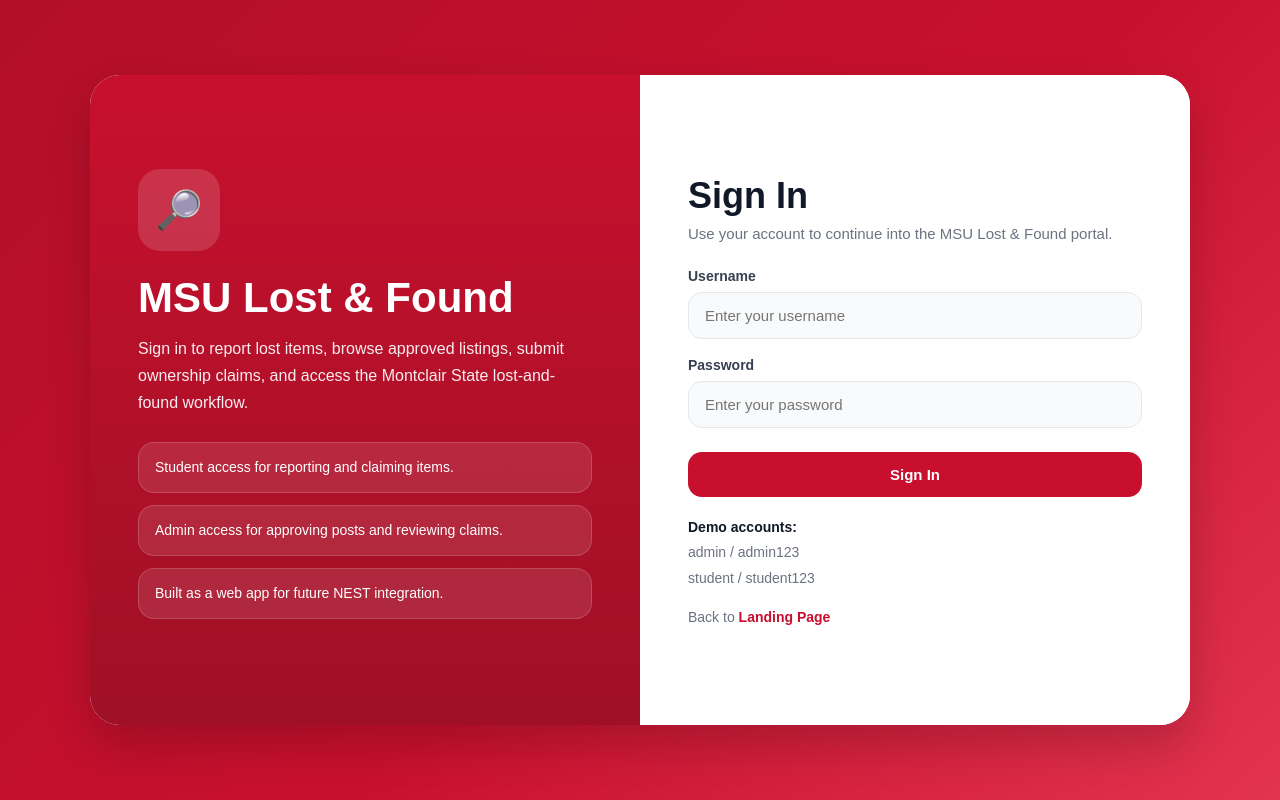
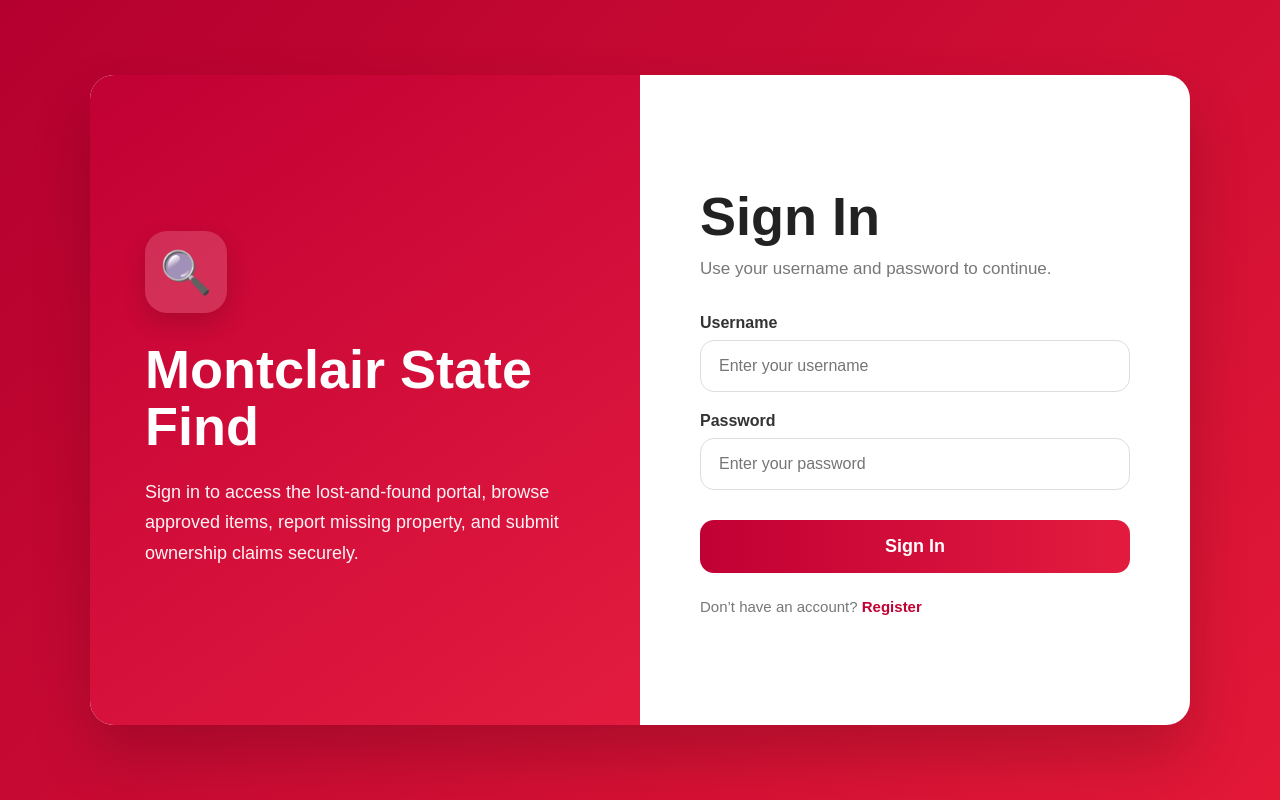
Before and after one commit to barralen1/Montclair-State-Find, a PHP site: page /login.php in a window 1280 px wide. Run offline with PHP 8.4, Linux system fonts and the light colour scheme.

Commit message:
Update login.php

```diff
--- a/Montclair State Find/login.php
+++ b/Montclair State Find/login.php
@@ -1,271 +1,274 @@
 <?php
 session_start();
+ini_set('display_errors', 1);
+error_reporting(E_ALL);
+
+include("db.php");
 
 $error_message = "";
 
 if ($_SERVER["REQUEST_METHOD"] == "POST") {
+
     $username = trim($_POST['username']);
     $password = trim($_POST['password']);
 
-    if ($username === "admin" && $password === "admin123") {
-        $_SESSION['role'] = "admin";
-        $_SESSION['username'] = "Admin";
+    $sql = "SELECT * FROM users WHERE username = ?";
+    $stmt = $conn->prepare($sql);
+
+    if (!$stmt) {
+        die("SQL Error: " . $conn->error);
+    }
+
+    $stmt->bind_param("s", $username);
+    $stmt->execute();
+    $result = $stmt->get_result();
+
+    if ($result->num_rows == 1) {
+
+        $user = $result->fetch_assoc();
+
+        if (password_verify($password, $user['password'])) {
+
+            $_SESSION['user_id']   = $user['id'];
+            $_SESSION['username']  = $user['username'];
+            $_SESSION['full_name'] = $user['full_name'];
+            $_SESSION['role']      = $user['role'];
+
+            if ($user['role'] === 'admin') {
                 header("Location: admin_index.php");
                 exit();
-    } elseif ($username === "student" && $password === "student123") {
-        $_SESSION['role'] = "student";
-        $_SESSION['username'] = "Linus Mundo";
+            } else {
                 header("Location: index.php");
                 exit();
+            }
+
         } else {
-        $error_message = "Invalid username or password.";
+            $error_message = "Incorrect password.";
         }
+
+    } else {
+        $error_message = "Username not found.";
+    }
+
+    $stmt->close();
 }
 ?>
 
 <!DOCTYPE html>
-<html>
+<html lang="en">
 <head>
-    <title>Login - MSU Lost & Found</title>
+<meta charset="UTF-8">
 <meta name="viewport" content="width=device-width, initial-scale=1.0">
+<title>Montclair State Find</title>
+
 <style>
-        * {
-            margin: 0;
-            padding: 0;
-            box-sizing: border-box;
+*{
+    margin:0;
+    padding:0;
+    box-sizing:border-box;
+    font-family:Arial, Helvetica, sans-serif;
 }
 
-        body {
-            font-family: Arial, sans-serif;
-            min-height: 100vh;
-            background: linear-gradient(135deg, #b30f29 0%, #c8102e 55%, #e2334f 100%);
-            display: flex;
-            align-items: center;
-            justify-content: center;
-            padding: 24px;
+body{
+    min-height:100vh;
+    background:linear-gradient(135deg,#b4002f,#e31837);
+    display:flex;
+    justify-content:center;
+    align-items:center;
+    padding:25px;
 }
 
-        .login-shell {
-            width: 100%;
-            max-width: 1100px;
-            min-height: 650px;
-            background: white;
-            border-radius: 30px;
-            overflow: hidden;
-            box-shadow: 0 20px 45px rgba(0,0,0,0.18);
-            display: grid;
-            grid-template-columns: 1fr 1fr;
+.wrapper{
+    width:1100px;
+    max-width:95%;
+    min-height:650px;
+    background:white;
+    border-radius:24px;
+    overflow:hidden;
+    display:grid;
+    grid-template-columns:1fr 1fr;
+    box-shadow:0 30px 60px rgba(0,0,0,0.18);
 }
 
-        .login-left {
-            background: linear-gradient(180deg, #c8102e 0%, #9f1026 100%);
-            color: white;
-            padding: 56px 48px;
-            display: flex;
-            flex-direction: column;
-            justify-content: center;
+.left{
+    background:linear-gradient(145deg,#c10034,#e31b3f);
+    color:white;
+    padding:70px 55px;
+    display:flex;
+    flex-direction:column;
+    justify-content:center;
 }
 
-        .logo-box {
-            width: 82px;
-            height: 82px;
-            border-radius: 22px;
-            background: rgba(255,255,255,0.14);
-            display: flex;
-            align-items: center;
-            justify-content: center;
-            font-size: 38px;
-            margin-bottom: 24px;
+.logo-box{
+    width:82px;
+    height:82px;
+    border-radius:22px;
+    background:rgba(255,255,255,0.16);
+    display:flex;
+    justify-content:center;
+    align-items:center;
+    font-size:42px;
+    box-shadow:0 10px 25px rgba(0,0,0,0.15);
+    margin-bottom:28px;
 }
 
-        .login-left h1 {
-            font-size: 42px;
-            line-height: 1.1;
-            margin-bottom: 14px;
+.left h1{
+    font-size:54px;
+    line-height:1.05;
+    margin-bottom:22px;
+    font-weight:800;
 }
 
-        .login-left p {
-            font-size: 16px;
-            line-height: 1.7;
-            color: rgba(255,255,255,0.92);
-            margin-bottom: 26px;
+.left p{
+    font-size:18px;
+    line-height:1.7;
+    opacity:0.95;
+    max-width:500px;
 }
 
-        .feature-box {
-            background: rgba(255,255,255,0.10);
-            border: 1px solid rgba(255,255,255,0.16);
-            border-radius: 16px;
-            padding: 14px 16px;
-            font-size: 14px;
-            line-height: 1.5;
-            margin-bottom: 12px;
+.right{
+    padding:70px 60px;
+    display:flex;
+    flex-direction:column;
+    justify-content:center;
 }
 
-        .login-right {
-            padding: 56px 48px;
-            display: flex;
-            flex-direction: column;
-            justify-content: center;
-            background: #ffffff;
+.right h2{
+    font-size:54px;
+    color:#222;
+    margin-bottom:12px;
 }
 
-        .login-right h2 {
-            font-size: 36px;
-            margin-bottom: 8px;
-            color: #111827;
+.sub{
+    color:#777;
+    margin-bottom:35px;
+    font-size:17px;
 }
 
-        .subtext {
-            font-size: 15px;
-            color: #6b7280;
-            margin-bottom: 26px;
+label{
+    display:block;
+    margin-bottom:8px;
+    font-weight:700;
+    color:#333;
 }
 
-        .error-box {
-            padding: 12px 14px;
-            border-radius: 14px;
-            background: #fff4f6;
-            color: #b1122b;
-            border: 1px solid #ffd1da;
-            margin-bottom: 18px;
-            font-size: 14px;
+input{
+    width:100%;
+    padding:16px 18px;
+    border:1px solid #ddd;
+    border-radius:14px;
+    margin-bottom:20px;
+    font-size:16px;
 }
 
-        .form-group {
-            margin-bottom: 18px;
+input:focus{
+    outline:none;
+    border-color:#d40036;
 }
 
-        .form-group label {
-            display: block;
-            font-size: 14px;
-            font-weight: bold;
-            color: #374151;
-            margin-bottom: 8px;
+button{
+    width:100%;
+    padding:16px;
+    background:linear-gradient(90deg,#c10034,#e31b3f);
+    color:white;
+    border:none;
+    border-radius:14px;
+    font-size:18px;
+    font-weight:700;
+    cursor:pointer;
+    margin-top:10px;
 }
 
-        .form-group input {
-            width: 100%;
-            border: 1px solid #e5e7eb;
-            background: #f9fafb;
-            border-radius: 14px;
-            padding: 14px 16px;
-            font-size: 15px;
-            outline: none;
+button:hover{
+    opacity:0.95;
 }
 
-        .form-group input:focus {
-            border-color: #c8102e;
-            background: white;
+.error{
+    background:#ffe5e8;
+    color:#b00020;
+    padding:14px;
+    border-radius:12px;
+    margin-bottom:18px;
+    font-size:15px;
 }
 
-        .login-btn {
-            width: 100%;
-            background: #c8102e;
-            color: white;
-            border: none;
-            border-radius: 14px;
-            padding: 14px 22px;
-            font-size: 15px;
-            font-weight: bold;
-            cursor: pointer;
-            margin-top: 6px;
+.bottom{
+    margin-top:25px;
+    color:#777;
+    font-size:15px;
 }
 
-        .login-btn:hover {
-            background: #a90e27;
+.bottom a{
+    color:#c10034;
+    text-decoration:none;
+    font-weight:700;
 }
 
-        .demo-box {
-            margin-top: 18px;
-            font-size: 14px;
-            color: #6b7280;
-            line-height: 1.8;
+@media(max-width:900px){
+    .wrapper{
+        grid-template-columns:1fr;
     }
 
-        .demo-box strong {
-            color: #111827;
+    .left{
+        padding:45px 30px;
     }
 
-        .back-link {
-            margin-top: 18px;
-            font-size: 14px;
-            color: #6b7280;
+    .left h1{
+        font-size:40px;
     }
 
-        .back-link a {
-            color: #c8102e;
-            font-weight: bold;
-            text-decoration: none;
+    .right{
+        padding:45px 30px;
     }
 
-        @media (max-width: 900px) {
-            .login-shell {
-                grid-template-columns: 1fr;
-            }
-
-            .login-left,
-            .login-right {
-                padding: 34px 24px;
-            }
-
-            .login-left h1 {
-                font-size: 34px;
-            }
-
-            .login-right h2 {
-                font-size: 30px;
+    .right h2{
+        font-size:42px;
     }
 }
 </style>
 </head>
+
 <body>
 
-<div class="login-shell">
+<div class="wrapper">
 
-    <div class="login-left">
-        <div class="logo-box">🔎</div>
-        <h1>MSU Lost &amp; Found</h1>
+    <div class="left">
+        <div class="logo-box">🔍</div>
+
+        <h1>Montclair State Find</h1>
+
         <p>
-            Sign in to report lost items, browse approved listings,
-            submit ownership claims, and access the Montclair State lost-and-found workflow.
+            Sign in to access the lost-and-found portal, browse approved items,
+            report missing property, and submit ownership claims securely.
         </p>
-
-        <div class="feature-box">Student access for reporting and claiming items.</div>
-        <div class="feature-box">Admin access for approving posts and reviewing claims.</div>
-        <div class="feature-box">Built as a web app for future NEST integration.</div>
     </div>
 
-    <div class="login-right">
+    <div class="right">
+
         <h2>Sign In</h2>
-        <p class="subtext">Use your account to continue into the MSU Lost &amp; Found portal.</p>
+        <div class="sub">Use your username and password to continue.</div>
 
-        <?php if ($error_message != ""): ?>
-            <div class="error-box"><?php echo htmlspecialchars($error_message); ?></div>
-        <?php endif; ?>
+        <?php if($error_message != ""){ ?>
+            <div class="error"><?php echo $error_message; ?></div>
+        <?php } ?>
 
         <form method="POST">
-            <div class="form-group">
+
             <label>Username</label>
             <input type="text" name="username" placeholder="Enter your username" required>
+
+            <label>Password</label>
+            <input type="password" name="password" placeholder="Enter your password" required>
+
+            <button type="submit">Sign In</button>
+
+        </form>
+
+        <div class="bottom">
+            Don’t have an account?
+            <a href="register.php">Register</a>
         </div>
 
-            <div class="form-group">
-                <label>Password</label>
-                <input type="password" name="password" placeholder="Enter your password" required>
-            </div>
-
-            <button type="submit" class="login-btn">Sign In</button>
-        </form>
-
-        <div class="demo-box">
-            <strong>Demo accounts:</strong><br>
-            admin / admin123<br>
-            student / student123
-        </div>
-
-        <div class="back-link">
-            Back to <a href="landing.php">Landing Page</a>
-        </div>
     </div>
 
 </div>
```
Lines whose indentation alone changed are shown as unchanged.
